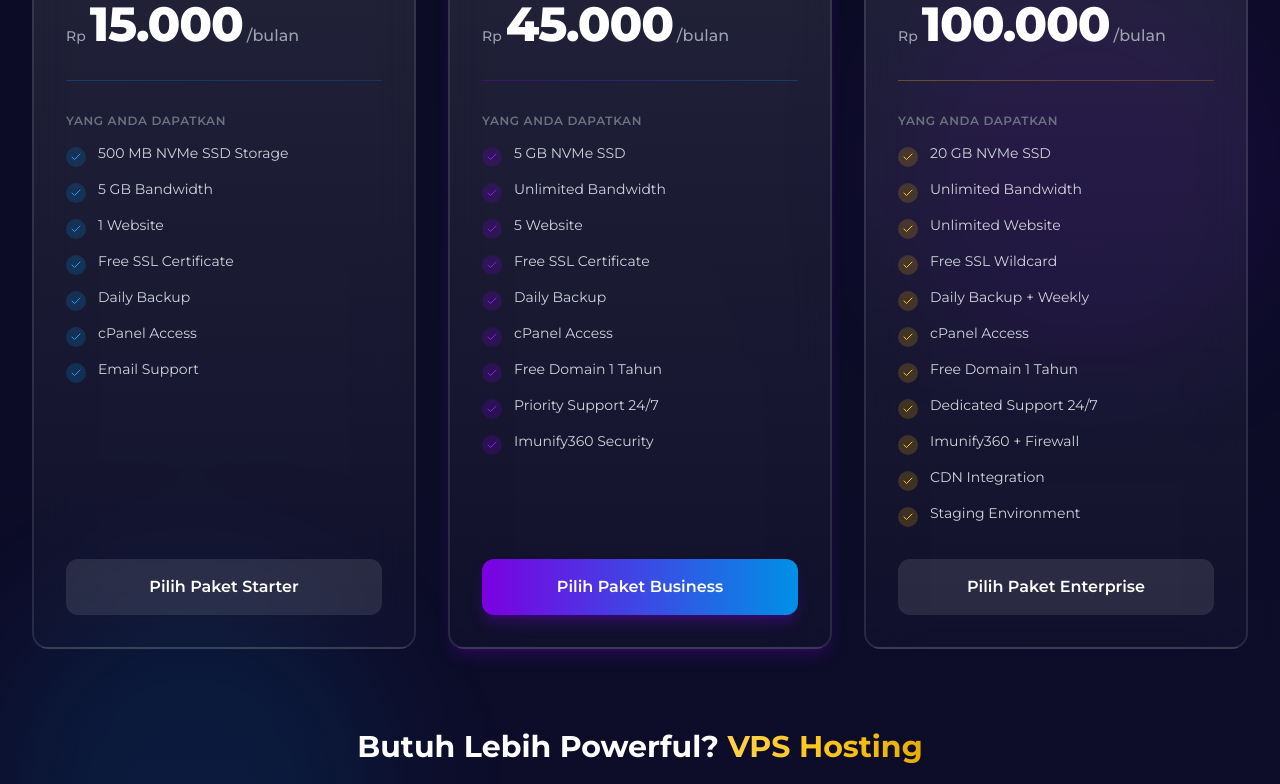
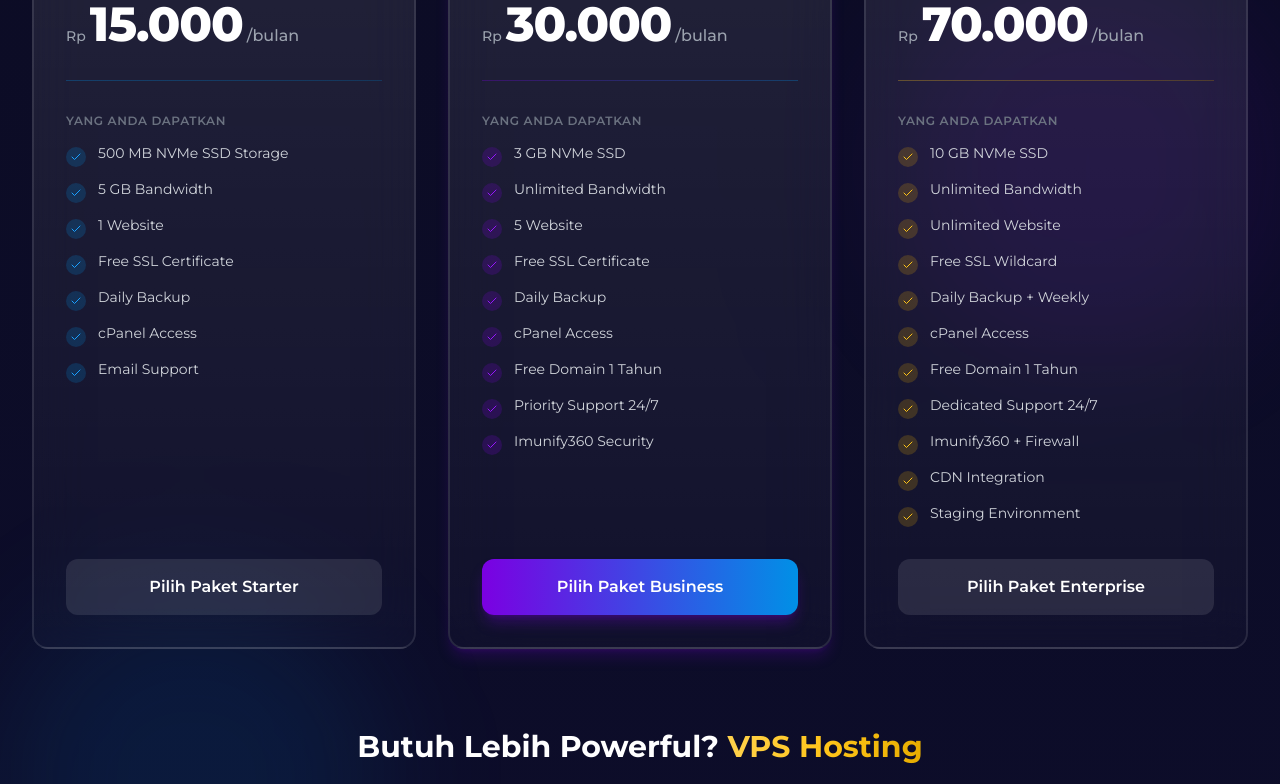
Before and after one commit to wahyujhoo17/lumicloude, a Next.js app: page / in a window 1280 px wide. Shown: the part 2606-3390 px from the top of the page. Built offline with nearby package versions, Linux system fonts and the light colour scheme.

Commit message:
Update pricing details for Business and Enterprise plans

```diff
--- a/components/Pricing.tsx
+++ b/components/Pricing.tsx
@@ -29,11 +29,11 @@
   {
     name: "Business",
     description: "Ideal untuk bisnis dan toko online",
-    price: "45.000",
+    price: "30.000",
     period: "/bulan",
     icon: Rocket,
     features: [
-      "5 GB NVMe SSD",
+      "3 GB NVMe SSD",
       "Unlimited Bandwidth",
       "5 Website",
       "Free SSL Certificate",
@@ -53,11 +53,11 @@
   {
     name: "Enterprise",
     description: "Untuk website dengan traffic tinggi",
-    price: "100.000",
+    price: "70.000",
     period: "/bulan",
     icon: Crown,
     features: [
-      "20 GB NVMe SSD",
+      "10 GB NVMe SSD",
       "Unlimited Bandwidth",
       "Unlimited Website",
       "Free SSL Wildcard",
```
